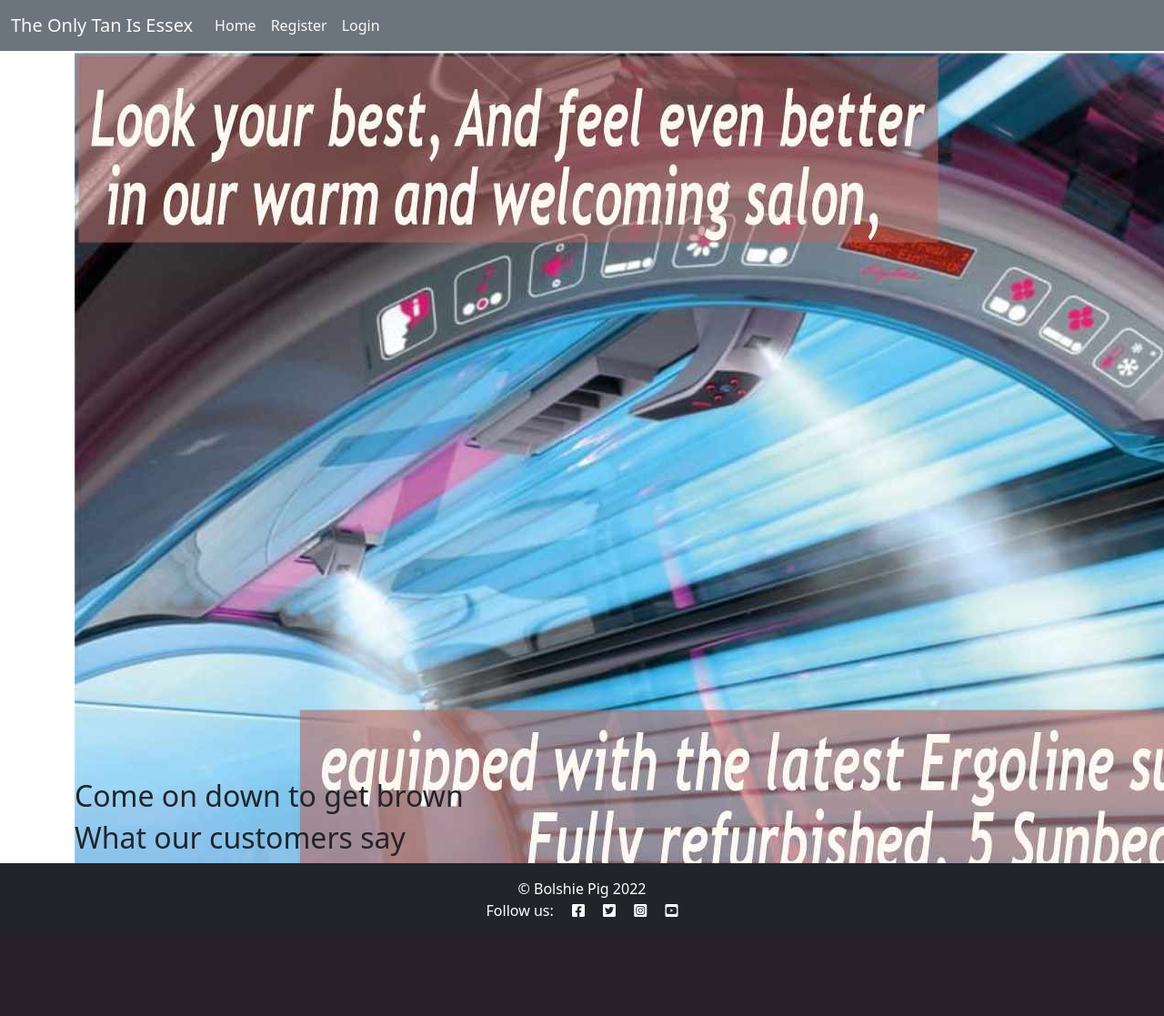
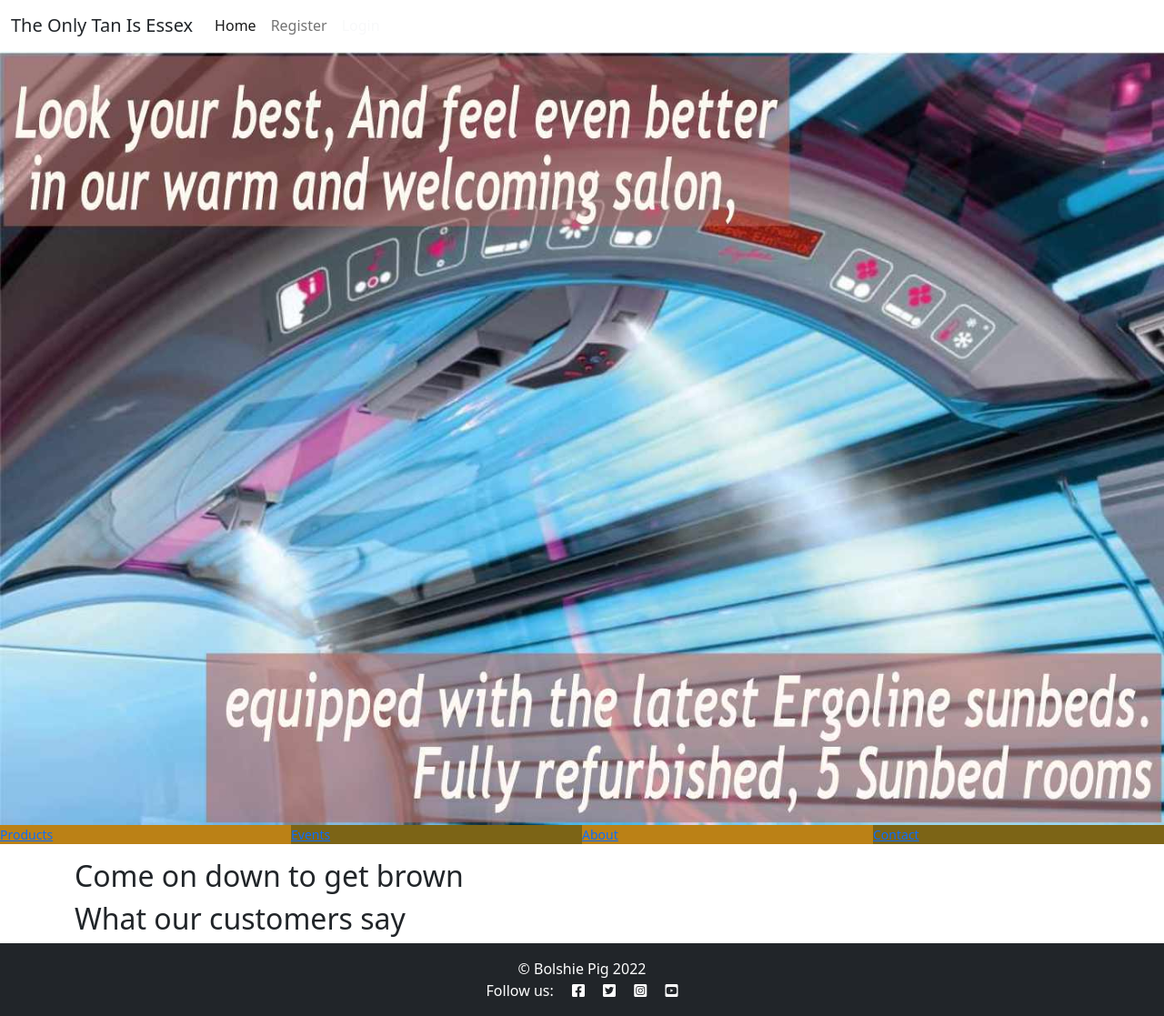
Before and after one commit to marbri-18/only_tan_Essex, a Django app: page / in a window 1280 px wide; the page is wider, and only the part inside the window is pictured. Shown: that part at 91% size. Before the commit the page ends 1008 px from the top of that part, so only its background shows below. Run offline with Django 3.2, Linux system fonts and the light colour scheme.

Commit message:
Add menu buttons

```diff
--- a/static/css/style.css
+++ b/static/css/style.css
@@ -0,0 +1,33 @@
+
+/* Call to action buttons */
+
+.button-menu-home {
+    background-color: rgb(187, 129, 22);
+}
+
+.button-menu-events {
+    background-color: rgb(124, 100, 22);
+}
+
+.button-menu-about {
+    background-color: rgb(187, 129, 22);
+}
+
+
+
+.button-menu-contact {
+    background-color: rgb(124, 100, 22);
+}
+
+.list-inline-item:not(:last-child) {
+    margin: 0;
+}
+
+.menu-container {
+    font-size: 0;
+}
+
+#nav li {
+    font-size: 14px;
+    padding: 0;
+}
--- a/templates/base.html
+++ b/templates/base.html
@@ -24,25 +24,25 @@
 
     <!-- Navigation -->
 
-    <nav class="navbar navbar-expand-lg bg-secondary text-light">
+    <nav class="navbar navbar-expand-lg navbar-light">
         <div class="container-fluid">
-            <a class="navbar-brand text-light" href="{% url 'home' %}"><span class="brand">The Only Tan Is Essex</span></a>
-            <button class="navbar-toggler text-light" type="button" data-bs-toggle="collapse" data-bs-target="#navbarText"
-                aria-controls="navbarText" aria-expanded="false" aria-label="Toggle navigation">
+            <a class="navbar-brand text-dark" href="{% url 'home' %}"><span class="brand">The Only Tan Is Essex</span></a>
+            <button class="navbar-toggler" type="button" data-bs-toggle="collapse" data-bs-target="#navbarText"
+            aria-controls="navbarTogglerDemo01" aria-expanded="false" aria-label="Toggle navigation">
                 <span class="navbar-toggler-icon"></span>
-            </button>
+              </button>
             <div class="collapse navbar-collapse" id="navbarText">
                 <ul class="navbar-nav mb-2 mb-lg-0">
                     <li class="nav-item">
-                        <a class="nav-link active text-light" aria-current="page" href="{% url 'home' %}">Home</a>
+                        <a class="nav-link active" aria-current="page" href="{% url 'home' %}">Home</a>
                     </li>
                     {% if user.is_authenticated %}
                     <li class="nav-item">
-                        <a class="nav-link text-light" href="#">Logout</a>
+                        <a class="nav-link" href="#">Logout</a>
                     </li>
                     {% else %}
                     <li class="nav-item">
-                        <a class="nav-link text-light" href="#">Register</a>
+                        <a class="nav-link" href="#">Register</a>
                     </li>
                     <li class="nav-item">
                         <a class="nav-link text-light" href="#">Login</a>
--- a/templates/index.html
+++ b/templates/index.html
@@ -2,17 +2,33 @@
 
 {% block content %}
 <!-- Header container-->
-<section class="container header-container vh-100">
-    <div class="row">
-        <div class="image-container col-12">
+<section class="header-container">
+
+        <div class="image-container">
             <!-- Sunbed image goes here -->
             {% load static %}
-<img src="{% static 'totiemb/media/sunbed_text.jpg' %}" alt="home" />
+                <img src="{% static 'totiemb/media/sunbed_text.jpg' %}" width="100%" alt="home" />
         </div>
-    </div>
-    <div class="row">
-        <div class="buttons-container">
+
+    <div class="row no-gutters">
+        <div class="buttons-container col">
             <!-- Call to action buttons go here-->
+            <ul id="nav" class="list-inline menu-container">
+                <li class="col-6 col-sm-3 list-inline-item button-menu-home">
+                    <a href="/product"><span>Products</span></a>
+                </li>
+                <li class="col-6 col-sm-3 list-inline-item button-menu-events">
+                    <a href="/events"><span>Events</span></a>
+                </li>
+                <li class="col-6 col-sm-3 list-inline-item button-menu-about">
+                    <a href="/about"><span>About</span></a>
+                </li>
+                <li class="col-6 col-sm-3 list-inline-item button-menu-contact">
+                    <a href="/contact"><span>Contact</span></a>
+                </li>
+
+            </ul>
+
         </div>
     </div>
 </section>
```
